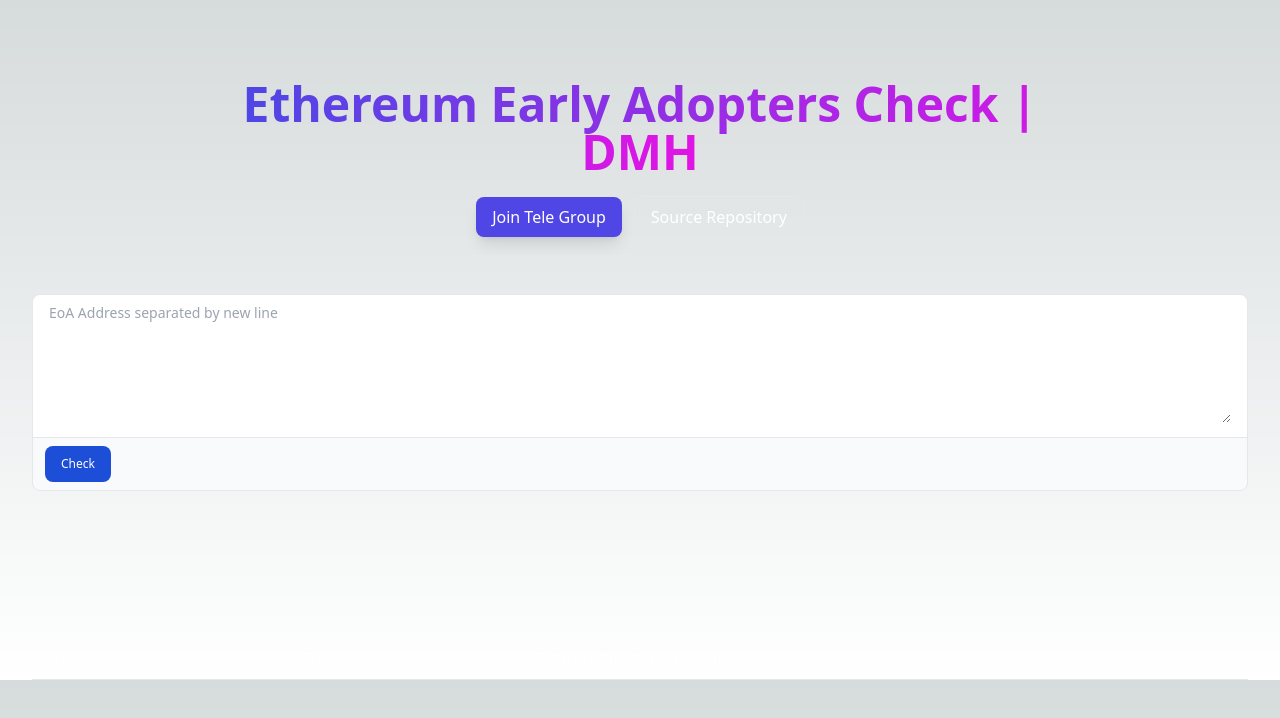
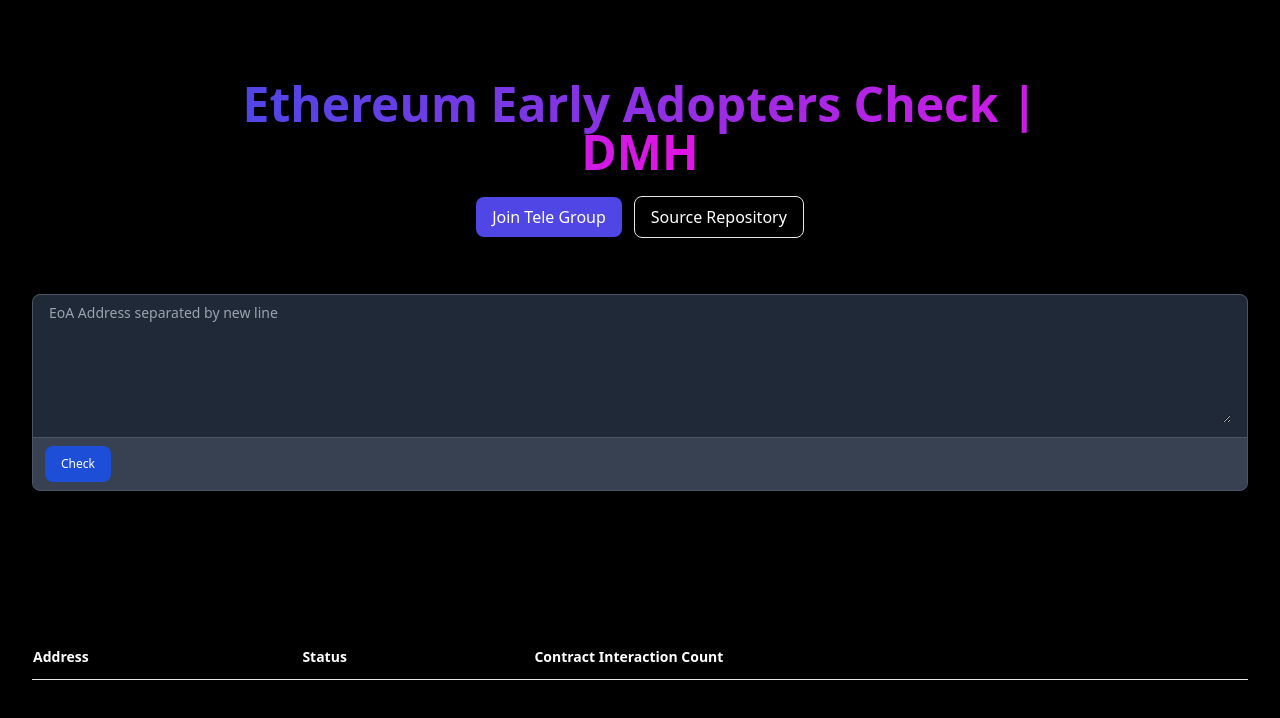
Before and after one commit to 0xtoshi/ethearlyadopters, a Next.js app: page / in a window 1280 px wide. Shown: the top 718 px of the page. Built offline with nearby package versions, Linux system fonts and the light colour scheme.

Commit message:
Fix black

```diff
--- a/package.json
+++ b/package.json
@@ -12,6 +12,7 @@
     "@vercel/analytics": "^1.1.1",
     "axios": "^1.6.2",
     "next": "14.0.3",
+    "next-themes": "^0.2.1",
     "react": "^18",
     "react-dom": "^18",
     "sqlite": "^5.1.1",
--- a/pages/index.js
+++ b/pages/index.js
@@ -73,7 +73,7 @@
         <meta property="og:image:width" content="1200" />
         <meta property="og:image:height" content="630" />
       </Head>
-      <section>
+      <section className="bg-black">
         <div className="max-w-screen-xl mx-auto px-4 py-20 gap-12 text-gray-600 md:px-8">
           <div className="space-y-5 max-w-4xl mx-auto text-center">
             <h2 className="text-4xl text-gray-800 font-extrabold mx-auto md:text-5xl">
@@ -100,20 +100,20 @@
             </div>
           </div>
           <div className="mt-14">
-            <div className="w-full mb-4 border border-gray-200 rounded-lg bg-gray-50 dark:bg-gray-700 dark:border-gray-600">
-              <div className="px-4 py-2 bg-white rounded-t-lg dark:bg-gray-800">
+            <div className="w-full mb-4 border rounded-lg  bg-gray-700 border-gray-600">
+              <div className="px-4 py-2  rounded-t-lg bg-gray-800">
                 <label htmlFor="comment" className="sr-only"></label>
                 <textarea
                   id="comment"
                   rows={6}
-                  className="w-full px-0 text-sm text-gray-900 bg-white border-0 dark:bg-gray-800 focus:ring-0 dark:text-white dark:placeholder-gray-400"
+                  className="w-full px-0 text-sm text-gray-900  border-0 bg-gray-800 focus:ring-0text-white placeholder-gray-400"
                   placeholder="EoA Address separated by new line"
                   required=""
                   defaultValue={addressList}
                   onChange={ChangeAddressList}
                 />
               </div>
-              <div className="flex items-center justify-between px-3 py-2 border-t dark:border-gray-600">
+              <div className="flex items-center justify-between px-3 py-2 border-t border-gray-600">
                 <button
                   onClick={doCheck}
                   type="submit"
@@ -126,7 +126,7 @@
           </div>
         </div>
       </section>
-      <div className="max-w-screen-xl mx-auto px-4 md:px-8">
+      <div className="max-w-screen-xl mx-auto px-4 md:px-8 bg-black">
         <div className="mt-12 relative h-max overflow-auto">
           <table className="w-full table-auto text-sm text-left">
             <thead className="text-white font-medium border-b">
@@ -136,7 +136,7 @@
                 <th className="py-3 pr-6">Contract Interaction Count</th>
               </tr>
             </thead>
-            <tbody className="text-white divide-y">
+            <tbody className="text-white divide-y bg-black">
               {tableItems.map((item, idx) => (
                 <tr key={idx}>
                   <td className="pr-6 py-4 whitespace-nowrap">
--- a/styles/globals.css
+++ b/styles/globals.css
@@ -2,6 +2,9 @@
 @tailwind components;
 @tailwind utilities;
 
+html {
+  background-color: black;
+}
 :root {
   --foreground-rgb: 0, 0, 0;
   --background-start-rgb: 214, 219, 220;
@@ -15,13 +18,3 @@
     --background-end-rgb: 0, 0, 0;
   }
 }
-
-body {
-  color: rgb(var(--foreground-rgb));
-  background: linear-gradient(
-      to bottom,
-      transparent,
-      rgb(var(--background-end-rgb))
-    )
-    rgb(var(--background-start-rgb));
-}
--- a/tailwind.config.js
+++ b/tailwind.config.js
@@ -1,18 +1,19 @@
 /** @type {import('tailwindcss').Config} */
 module.exports = {
   content: [
-    './pages/**/*.{js,ts,jsx,tsx,mdx}',
-    './components/**/*.{js,ts,jsx,tsx,mdx}',
-    './app/**/*.{js,ts,jsx,tsx,mdx}',
+    "./pages/**/*.{js,ts,jsx,tsx,mdx}",
+    "./components/**/*.{js,ts,jsx,tsx,mdx}",
+    "./app/**/*.{js,ts,jsx,tsx,mdx}",
   ],
+  darkMode: ["class"],
   theme: {
     extend: {
       backgroundImage: {
-        'gradient-radial': 'radial-gradient(var(--tw-gradient-stops))',
-        'gradient-conic':
-          'conic-gradient(from 180deg at 50% 50%, var(--tw-gradient-stops))',
+        "gradient-radial": "radial-gradient(var(--tw-gradient-stops))",
+        "gradient-conic":
+          "conic-gradient(from 180deg at 50% 50%, var(--tw-gradient-stops))",
       },
     },
   },
   plugins: [],
-}
+};
```
Also changed, not shown: 1 other file (tests, documents, lock files or other folders).
